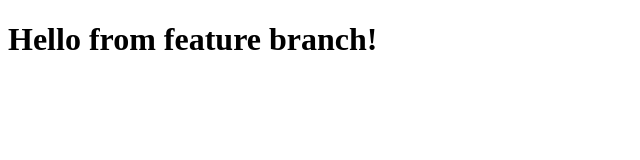
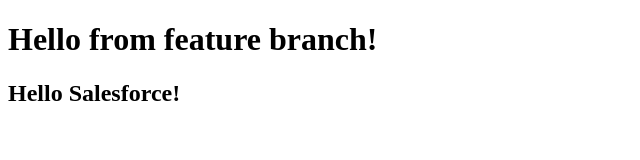
Before and after one commit to Ayan-MJ/hello-world-app, a plain HTML site: page index.html in a window 1280 px wide. Shown: the whole page, without its empty margins (0-640 px from the left). Drawn offline with Linux system fonts and the light colour scheme.

Commit message:
New changes

```diff
--- a/index.html
+++ b/index.html
@@ -1,6 +1,9 @@
 <!-- index.html -->
 <!DOCTYPE html>
 <html>
-<head><title>Hello World</title></head>
-<body><h1>Hello from feature branch!</h1></body>
+<head><title>Hello World!</title></head>
+<body><h1>Hello from feature branch!</h1>
+<h2>Hello Salesforce!</h2>
+</body>
+
 </html>
```
